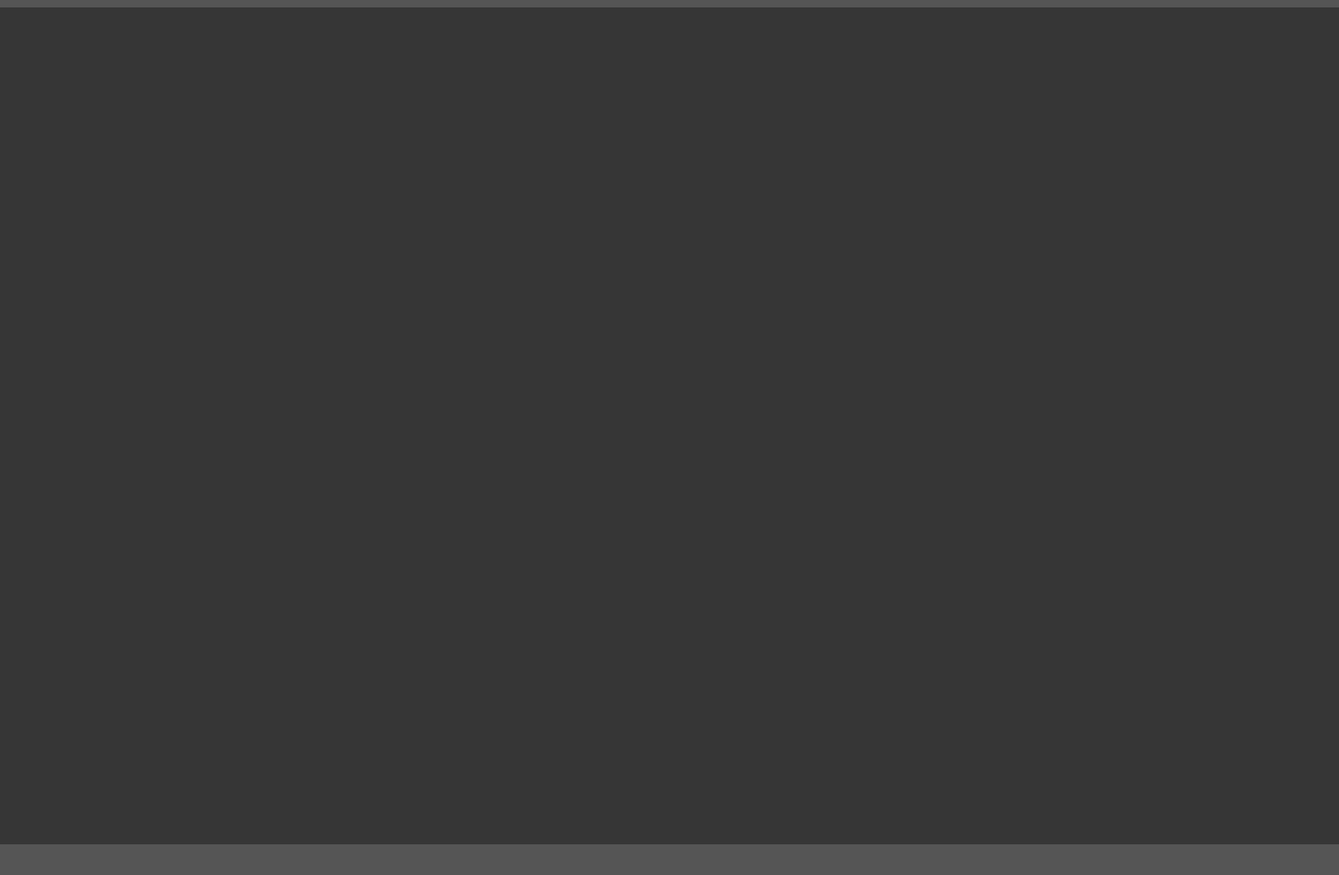
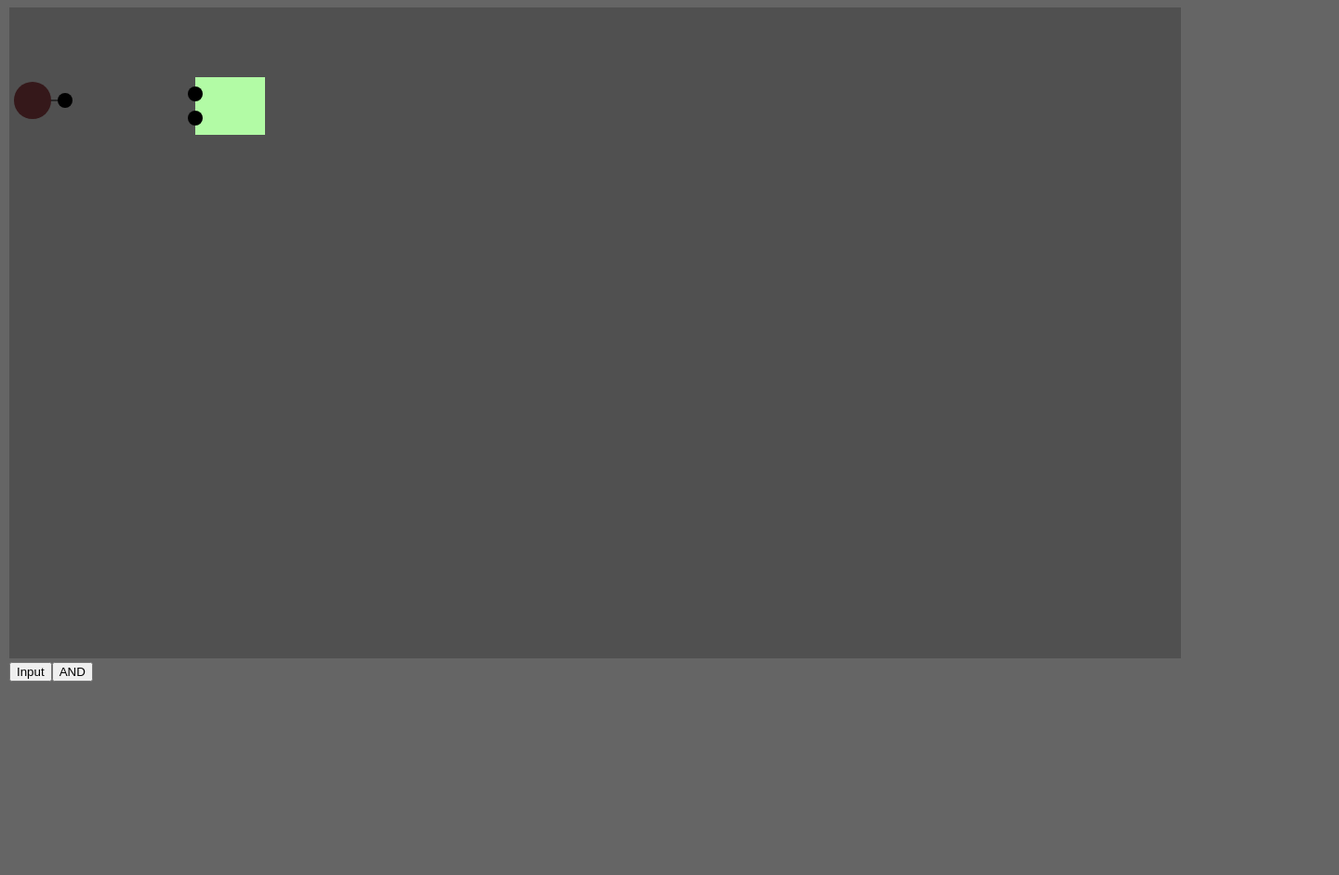
Before and after one commit to Adamv27/logic, a plain HTML site: page index.html in a window 1280 px wide. Shown: the whole page at 93% size, 1440 px wide, since content can reach past the window. After the commit the page ends 800 px from the top, so only its background shows below. Drawn offline with Linux system fonts and the light colour scheme.

Commit message:
Create draggable gate with even spacing between connectors

```diff
--- a/index.html
+++ b/index.html
@@ -11,6 +11,7 @@
       <canvas id="logic-canvas"></canvas>
       <div id="menu">
         <button id="create-input">Input</button>
+        <button id="create-and">AND</button>
       </div>
     </div>
 
--- /dev/null
+++ b/src/andGate.js
@@ -0,0 +1,11 @@
+import Connector from "./connector.js";
+import Gate from "./gate.js";
+
+export default class AndGate extends Gate {
+  constructor() {
+    super(200, 75, 75, 2, 1);
+    this.color = "#B2FBA5";
+    this.name = "AND";
+
+  }
+}
--- a/src/connector.js
+++ b/src/connector.js
@@ -2,9 +2,10 @@ import Wire from "./wire.js";
 import Draggable from "./draggable.js";
 
 export default class Connector extends Draggable {
+  static RADIUS = 8;
+
   constructor(x, y) {
     super(x, y);
-    this.radius = 8;
 
     this.wire = new Wire(this.x, this.y, this.x, this.y);
   }
@@ -13,16 +14,16 @@ export default class Connector extends Draggable {
     const dx = x - this.x;
     const dy = y - this.y;
     const distance = Math.sqrt((dx ** 2) + (dy ** 2));
-    return distance <= this.radius;
+    return distance <= Connector.RADIUS;
   }
 
   handleEvent(event, x, y) {
     if (event.type == 'mouseup' && this.isDragging) {
-      console.log("Removing wire");
       this.wire = new Wire(this.x, this.y, this.x, this.y);
     }
 
     super.handleEvent(event, x, y);
+    return this.isDragging;
   }
 
   dragTo(x, y) {
@@ -34,8 +35,9 @@ export default class Connector extends Draggable {
     const color = '#000';
     ctx.lineWidth = 2;
     ctx.strokeStyle = color;
+    ctx.fillStyle = color;
     ctx.beginPath();
-    ctx.arc(this.x, this.y, this.radius, 0, 2 * Math.PI);
+    ctx.arc(this.x, this.y, Connector.RADIUS, 0, 2 * Math.PI);
     ctx.fill();
   }
 }
--- a/src/gate.js
+++ b/src/gate.js
@@ -1,7 +1,77 @@
-import Draggable from "./draggable";
+import Connector from "./connector.js";
+import Draggable from "./draggable.js";
 
 export default class Gate extends Draggable {
-  constructor() {
+  constructor(x, y, width, numInputs, numOutputs) {
+    super(x, y);
+    this.width = width;
 
+    this.numInputs = numInputs;
+    this.numOutputs = numOutputs;
+
+    const maxConnectorsOnSide = Math.max(numInputs, numOutputs);
+
+    this.spacingPerConnector = 10;
+    const heightOfConnectors = maxConnectorsOnSide * 2 * Connector.RADIUS;
+
+    this.height = heightOfConnectors + this.spacingPerConnector * (maxConnectorsOnSide + 1);
+    this.color = "#0000FF";
+    this.name = "GATE";
+
+    this.inputs = [];
+    let input;
+    for (let i = 0; i < numInputs; i++) {
+      input = new Connector(this.x, this.y);
+      this.inputs.push(input);
+    }
+
+    this.calculateConnectorSpacing();
+
+    this.outputs = [];
+  }
+
+  calculateConnectorSpacing() {
+    let offsetY = this.spacingPerConnector + Connector.RADIUS;
+    this.inputs.forEach(input => {
+      input.x = this.x;
+      input.y = this.y + offsetY;
+
+      offsetY += this.spacingPerConnector;
+      offsetY += Connector.RADIUS * 2;
+    })
+  }
+
+  dragTo(x, y) {
+    super.dragTo(x, y);
+    this.calculateConnectorSpacing();
+  }
+
+  handleEvent(event, x, y) {
+    let allowDraggingCircuit = true;
+
+    this.inputs.forEach(input => {
+      const wireDragging = input.handleEvent(event, x, y);
+      if (wireDragging) {
+        allowDraggingCircuit = false;
+      }
+    });
+
+
+    if (allowDraggingCircuit) {
+      super.handleEvent(event, x, y);
+    }
+  }
+
+  containsPoint(x, y) {
+    return x >= this.x && x <= this.x + this.width
+      && y >= this.y && y <= this.y + this.height;
+  }
+
+  draw(ctx) {
+    ctx.fillStyle = this.color;
+    ctx.fillRect(this.x, this.y, this.width, this.height);
+
+    this.inputs.forEach(input => input.draw(ctx));
+    this.outputs.forEach(output => output.draw(ctx));
   }
 }
--- a/src/main.js
+++ b/src/main.js
@@ -1,17 +1,25 @@
+import AndGate from "./andGate.js";
 import Toggle from "./toggle.js";
 import { eventPosToCanvas } from "./util.js";
 
 class Engine {
   constructor() {
+    console.log(window.innerWidth);
+    console.log(window.innerHeight);
     this.canvas = document.getElementById("logic-canvas")
-    this.canvas.width = 1600;
-    this.canvas.height = 900;
+    this.canvas.width = window.innerWidth - 20;
+    this.canvas.height = window.innerHeight - 100;
     this.ctx = this.canvas.getContext("2d");
 
     this.objects = [];
 
     const toggle = new Toggle();
     this.objects.push(toggle);
+
+    const and = new AndGate();
+    this.objects.push(and);
+
+
     this.draw();
   }
 
@@ -24,7 +32,7 @@ class Engine {
   }
 
   draw() {
-    this.ctx.fillStyle = "#363636";
+    this.ctx.fillStyle = "#505050";
     this.ctx.fillRect(0, 0, this.canvas.width, this.canvas.height);
     this.objects.forEach(object => object.draw(this.ctx));
   }
--- a/style.css
+++ b/style.css
@@ -1,5 +1,5 @@
 body {
-  background-color: #555555;
+  background-color: #656565;
   display: flex;
   justify-content: center;
 }
```
